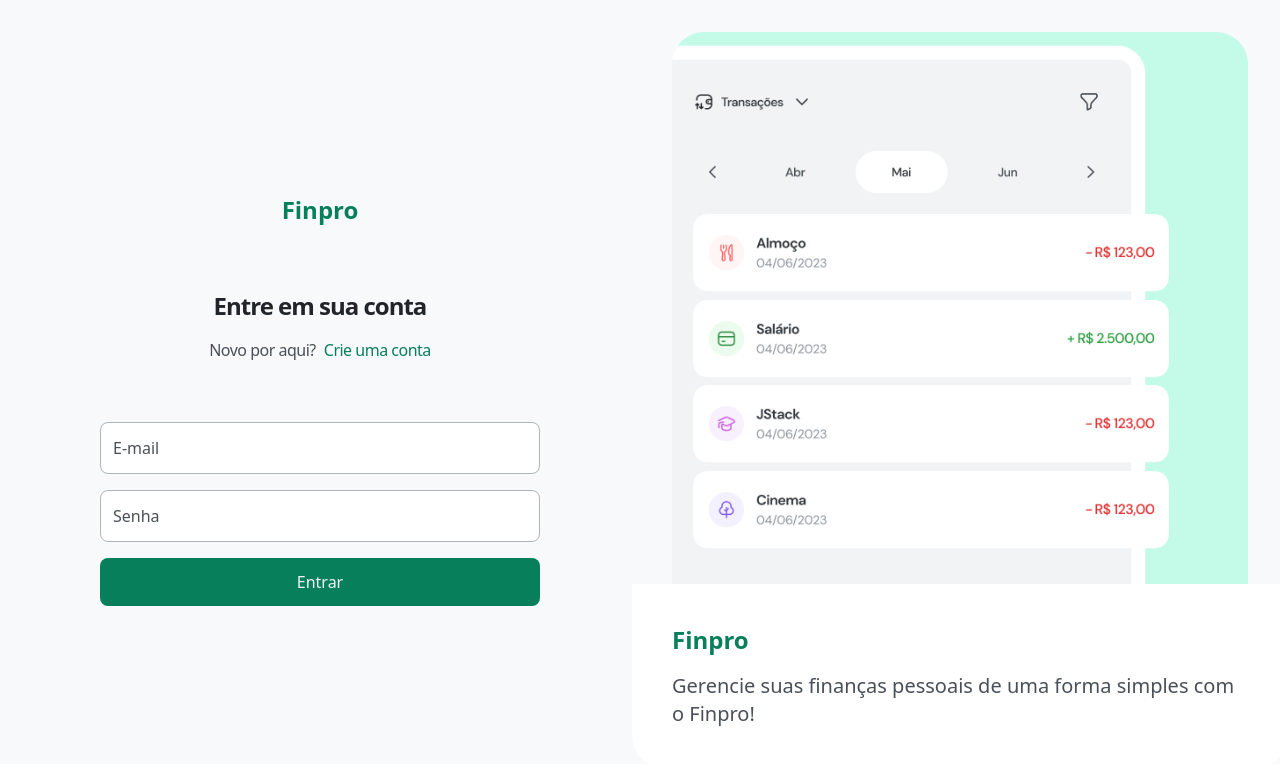
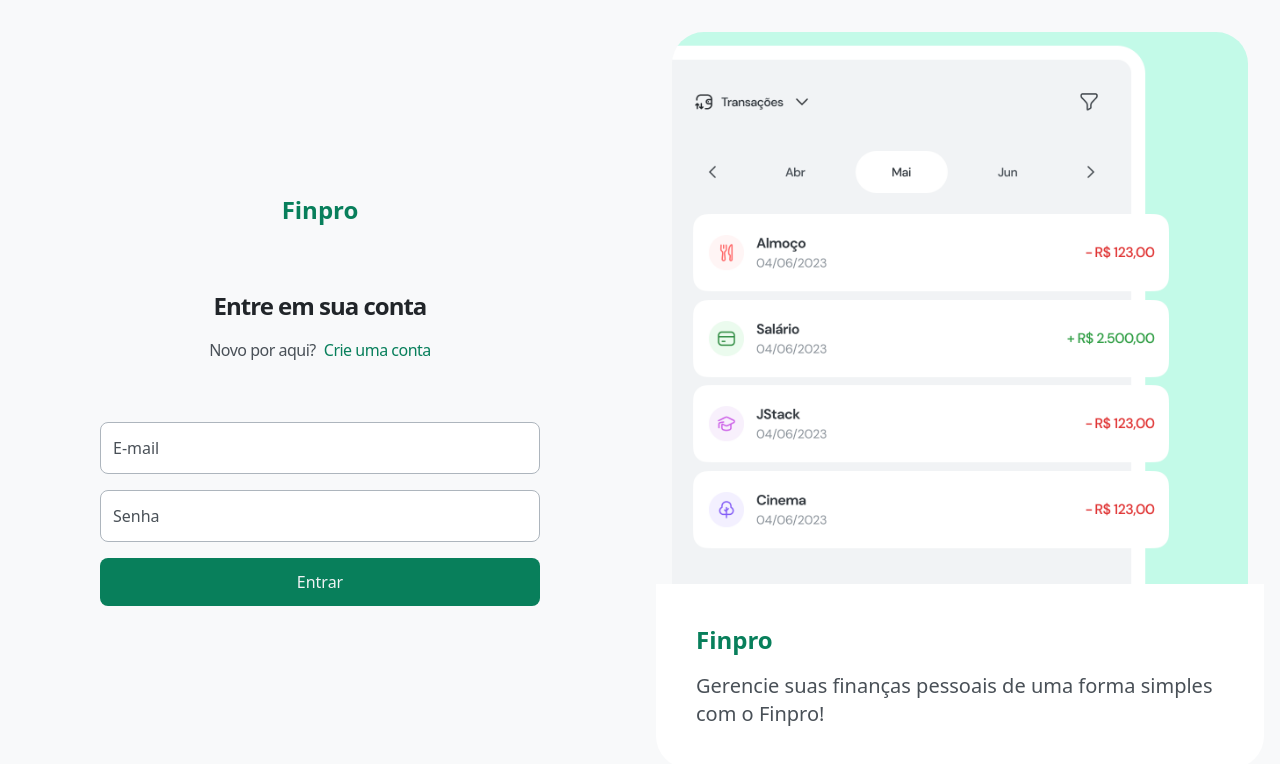
Before and after one commit to gabrielbugarelli/finpro, a React (Vite) app in the folder apps/frontend/: page /login in a window 1280 px wide. Shown: the top 764 px of the page. Built offline with nearby package versions, Linux system fonts and the light colour scheme.

Commit message:
refactor[frontend]: correct resize image in login page

```diff
--- a/apps/frontend/src/Layouts/AuthLayout.tsx
+++ b/apps/frontend/src/Layouts/AuthLayout.tsx
@@ -18,7 +18,7 @@ export const AuthLayout = () => {
           className="object-cover h-full w-full max-w-[656px] max-h-[960px] rounded-[32px] select-none"
         />
 
-        <section className="absolute bottom-8 w-[656px] p-10 bg-white rounded-b-[32px]">
+        <section className="absolute bottom-8 max-w-[656px] mx-4 p-10 bg-white rounded-b-[32px]">
           <label className="font-bold text-teal-900 text-2xl">Finpro</label>
           <p className="text-gray-700 font-medium text-xl mt-4">
             Gerencie suas finanças pessoais de uma forma simples com o Finpro!
```
